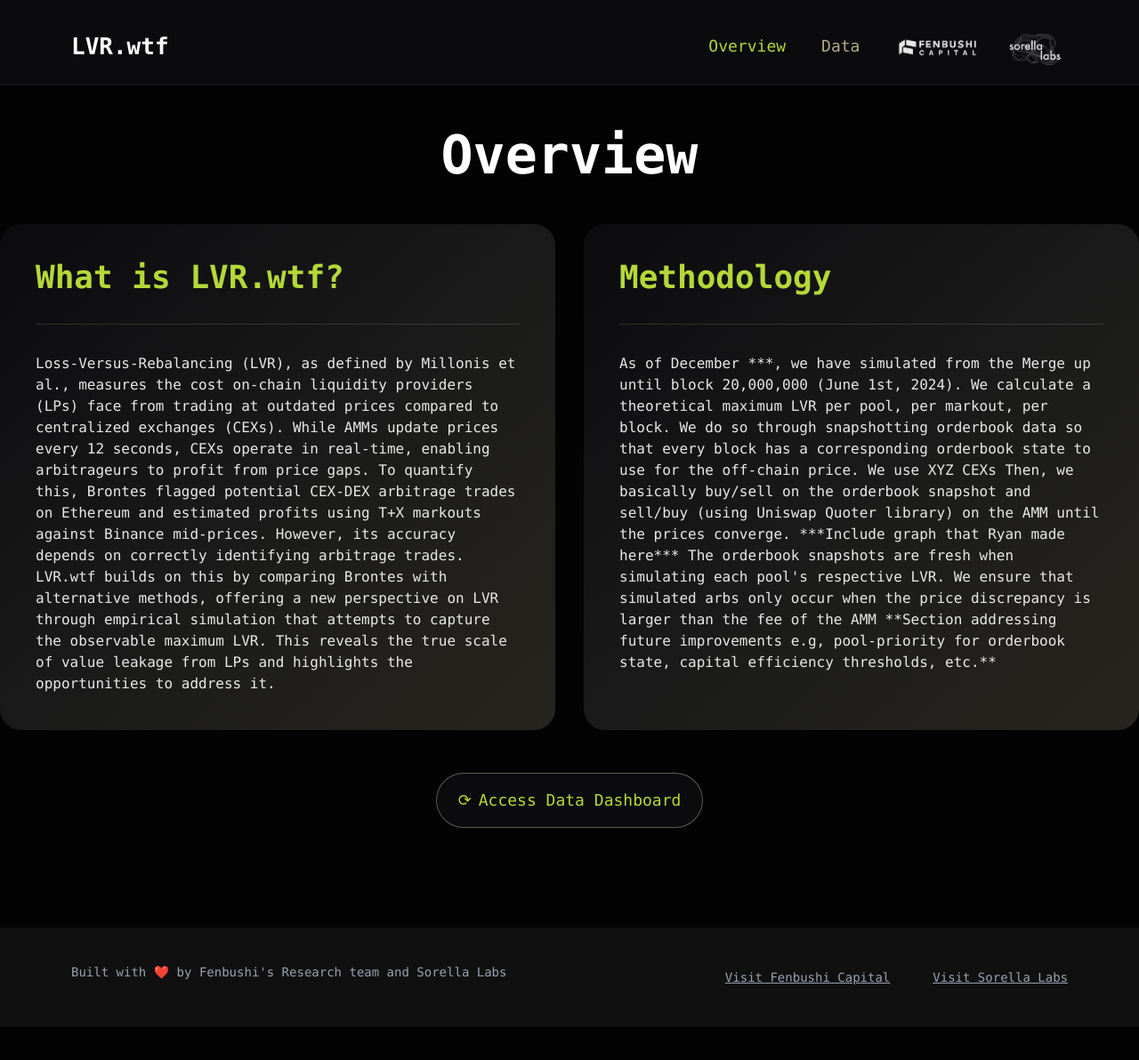
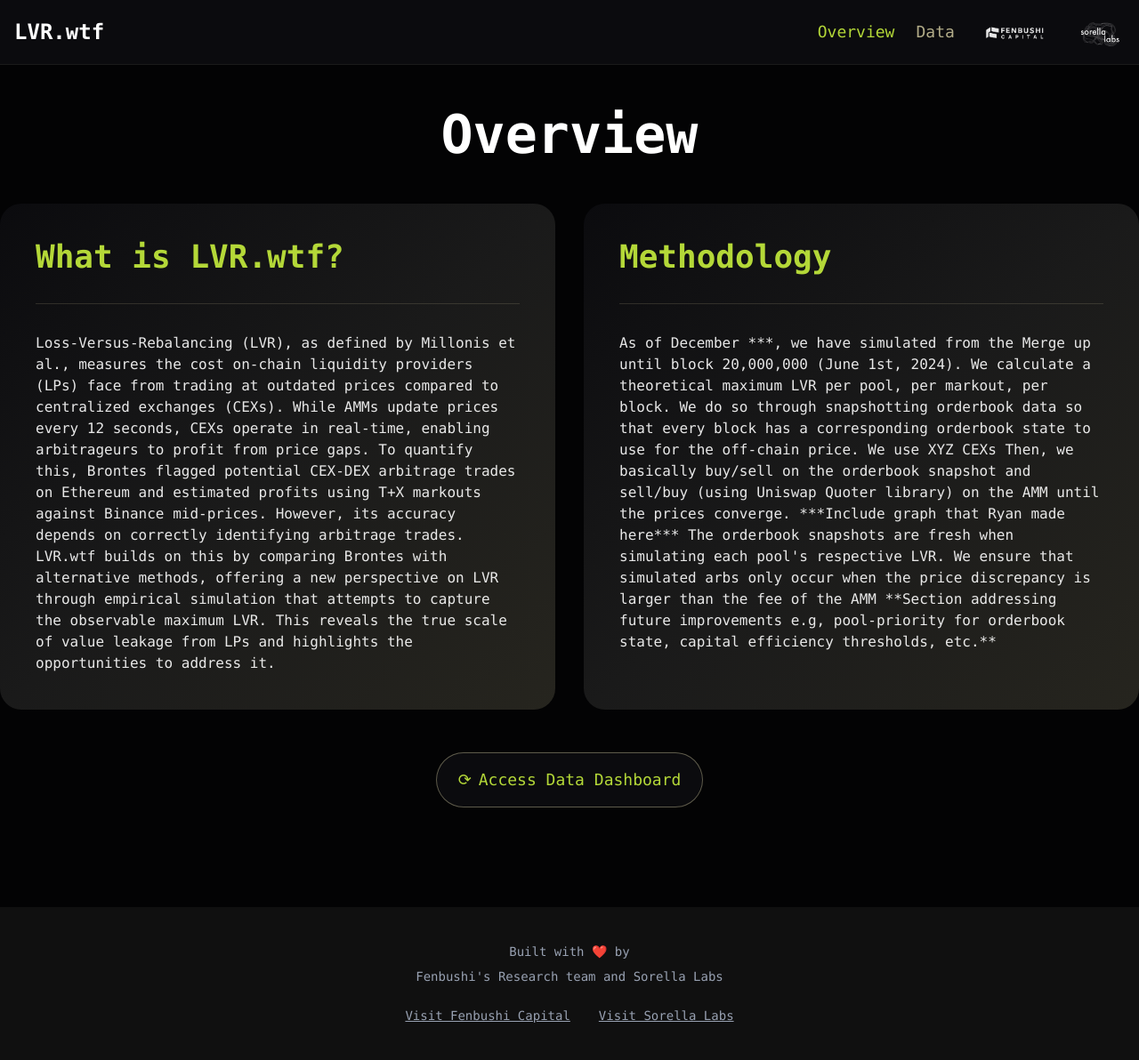
Before and after one commit to 0xknxwledge/lvr.wtf, a React (Create React App) app: page / in a window 1280 px wide. Shown: the whole page at 89% size. Before the commit the page ends 1155 px from the top, so only its background shows below. Built offline with nearby package versions, Linux system fonts and the light colour scheme.

Commit message:
sticky navbar + cleaner mobile view

```diff
--- a/src/components/datalayout.tsx
+++ b/src/components/datalayout.tsx
@@ -1,20 +1,51 @@
 import React from 'react';
-import SidebarNavigation from './sidebar';
+import { Link, useLocation } from 'react-router-dom';
 
 interface DataLayoutProps {
   children: React.ReactNode;
 }
 
 function DataLayout({ children }: DataLayoutProps) {
+  const location = useLocation();
+
+  const navItems = [
+    { name: 'Overview', path: '/' },
+    { name: 'Aggregate', path: '/aggregate' },
+    { name: 'Pool', path: '/pool' },
+    { name: 'Category', path: '/category' },
+  ];
+
   return (
     <div className="font-['Menlo'] flex bg-[#030304] min-h-screen">
-      {/* Fixed width sidebar */}
-      <div className="fixed w-64">
-        <SidebarNavigation />
+      {/* Fixed width sidebar - visible on desktop, hidden on mobile */}
+      <div className="hidden lg:block fixed w-64">
+        <nav className="bg-[#030304] w-64 h-screen">
+          <div className="p-4">
+            <ul>
+              {navItems.slice(1).map((item) => (
+                <li key={item.name} className="mb-4 relative">
+                  <Link
+                    to={item.path}
+                    className={`block py-2 px-4 text-lg transition-all duration-200 ${
+                      location.pathname === item.path
+                        ? 'text-[#b4d838] font-semibold'
+                        : 'text-[#B2AC88] hover:text-[#8B9556]'
+                    }`}
+                  >
+                    {item.name}
+                    {location.pathname === item.path && (
+                      <div className="absolute left-0 top-0 bottom-0 w-1 bg-[#b4d838]" />
+                    )}
+                  </Link>
+                </li>
+              ))}
+            </ul>
+          </div>
+        </nav>
       </div>
 
-      {/* Main content area with consistent margin */}
-      <div className="flex-1 ml-64">
+      {/* Main content area with margin for desktop sidebar */}
+      <div className="flex-1 lg:ml-64">
         <main>
           {children}
         </main>
--- a/src/components/footer.tsx
+++ b/src/components/footer.tsx
@@ -3,15 +3,21 @@ import React from 'react';
 const Footer: React.FC = () => {
   return (
     <footer className="font-['Menlo'] mt-16">
-      <div className="bg-[#101010] px-20 py-10">
-        <div className="flex justify-between items-center">
-          <div>
-            <p className="text-[#98a1b2] text-sm mb-3">Built with ❤️ by Fenbushi's Research team and Sorella Labs</p>
+      <div className="bg-[#101010] px-4 md:px-20 py-10">
+        <div className="flex flex-col items-center space-y-6">
+          <div className="flex flex-col space-y-2">
+            <p className="text-[#98a1b2] text-sm text-center">
+              Built with <span className="text-red-500">❤️</span> by
+            </p>
+            <p className="text-[#98a1b2] text-sm text-center">
+              Fenbushi's Research team and Sorella Labs
+            </p>
           </div>
-          <div className="flex gap-12">
+
+          <div className="flex gap-8">
             <a
               href="https://fenbushi.vc/"
-              className="text-[#98a1b2] text-sm underline"
+              className="text-[#98a1b2] text-sm underline hover:text-[#b4d838] transition-colors duration-200"
               target="_blank"
               rel="noopener noreferrer"
             >
@@ -19,7 +25,7 @@ const Footer: React.FC = () => {
             </a>
             <a
               href="https://sorellalabs.xyz/"
-              className="text-[#98a1b2] text-sm underline"
+              className="text-[#98a1b2] text-sm underline hover:text-[#b4d838] transition-colors duration-200"
               target="_blank"
               rel="noopener noreferrer"
             >
--- a/src/components/mobilenav.tsx
+++ /dev/null
@@ -1,96 +0,0 @@
-import React, { useState } from 'react';
-import { Link, useLocation } from 'react-router-dom';
-import { Menu, X } from 'lucide-react';
-
-const MobileNavigation = () => {
-  const [isOpen, setIsOpen] = useState(false);
-  const location = useLocation();
-
-  const navItems = [
-    { name: 'Overview', path: '/' },
-    { name: 'Aggregate', path: '/aggregate' },
-    { name: 'Pool', path: '/pool' },
-    { name: 'Category', path: '/category' },
-  ];
-
-  const toggleMenu = () => setIsOpen(!isOpen);
-
-  return (
-    <div className="lg:hidden">
-      <button
-        onClick={toggleMenu}
-        className="p-2 text-white hover:text-[#b4d838] transition-colors duration-200"
-      >
-        {isOpen ? <X size={24} /> : <Menu size={24} />}
-      </button>
-
-      {isOpen && (
-        <div className="fixed inset-0 z-50 bg-[#0b0b0e]">
-          <div className="flex flex-col h-full">
-            {/* Header */}
-            <div className="flex justify-between items-center p-6 border-b border-[#1a1a1a]">
-              <Link
-                to="/"
-                className="text-2xl font-semibold text-white"
-                onClick={() => setIsOpen(false)}
-              >
-                LVR.wtf
-              </Link>
-              <button
-                onClick={toggleMenu}
-                className="p-2 text-white hover:text-[#b4d838] transition-colors duration-200"
-              >
-                <X size={24} />
-              </button>
-            </div>
-
-            {/* Navigation Links */}
-            <nav className="flex-1 overflow-y-auto py-6">
-              <ul className="space-y-4">
-                {navItems.map((item) => (
-                  <li key={item.name}>
-                    <Link
-                      to={item.path}
-                      onClick={() => setIsOpen(false)}
-                      className={`block px-6 py-3 text-lg ${
-                        location.pathname === item.path
-                          ? 'text-[#b4d838] bg-[#1a1a1a]'
-                          : 'text-white hover:text-[#b4d838]'
-                      }`}
-                    >
-                      {item.name}
-                    </Link>
-                  </li>
-                ))}
-              </ul>
-            </nav>
-
-            {/* Footer Links */}
-            <div className="p-6 border-t border-[#1a1a1a]">
-              <div className="flex flex-col space-y-4">
-                <a
-                  href="https://fenbushi.vc"
-                  target="_blank"
-                  rel="noopener noreferrer"
-                  className="text-[#B2AC88] hover:text-[#b4d838] text-center"
-                >
-                  Visit Fenbushi Capital
-                </a>
-                <a
-                  href="https://sorellalabs.xyz"
-                  target="_blank"
-                  rel="noopener noreferrer"
-                  className="text-[#B2AC88] hover:text-[#b4d838] text-center"
-                >
-                  Visit Sorella Labs
-                </a>
-              </div>
-            </div>
-          </div>
-        </div>
-      )}
-    </div>
-  );
-};
-
-export default MobileNavigation;
--- a/src/components/navbar.tsx
+++ b/src/components/navbar.tsx
@@ -1,48 +1,98 @@
-import React from 'react';
+import React, { useState } from 'react';
 import { Link, useLocation } from 'react-router-dom';
-import MobileNavigation from './mobilenav';
+import { Menu, X } from 'lucide-react';
 
-function NavBar() {
+const MobileNavigation = ({ isOpen, setIsOpen }: { isOpen: boolean; setIsOpen: (isOpen: boolean) => void }) => {
   const location = useLocation();
+  const isOverviewPage = location.pathname === '/';
+
+  const navItems = isOverviewPage ? [
+    { name: 'Overview', path: '/' },
+    { name: 'Data', path: '/aggregate' }
+  ] : [
+    { name: 'Overview', path: '/' },
+    { name: 'Aggregate', path: '/aggregate' },
+    { name: 'Pool', path: '/pool' },
+    { name: 'Category', path: '/category' }
+  ];
 
   return (
-      <nav className="font-['Menlo'] w-full h-auto md:h-24 px-4 md:px-20 py-4 md:py-6 bg-[#0b0b0e] border-b border-[#1a1a1a]">
-        <div className="flex justify-between items-center">
-          {/* Logo - visible on all screens */}
-          <div className="text-white text-xl md:text-[26px] font-semibold font-['General Sans'] leading-tight">
-            <Link to="/">LVR.wtf</Link>
+    <div className={`fixed inset-0 z-40 bg-[#0b0b0e] pt-14 transform transition-transform duration-300 ${
+      isOpen ? 'translate-x-0' : '-translate-x-full'
+    }`}>
+      <nav className="h-full flex flex-col font-['Menlo']">
+        <div className="flex-1 py-6">
+          <ul className="space-y-2">
+            {navItems.map((item) => (
+              <li key={item.name} className="relative">
+                <Link
+                  to={item.path}
+                  onClick={() => setIsOpen(false)}
+                  className={`block px-6 py-3 text-lg ${
+                    location.pathname === item.path
+                      ? 'text-[#b4d838] bg-[#1a1a1a]'
+                      : 'text-white hover:text-[#b4d838]'
+                  }`}
+                >
+                  {item.name}
+                  {location.pathname === item.path && (
+                    <div className="absolute left-0 top-0 bottom-0 w-1 bg-[#b4d838]" />
+                  )}
+                </Link>
+              </li>
+            ))}
+          </ul>
         </div>
+      </nav>
+    </div>
+  );
+};
 
-          {/* Desktop Navigation - hidden on mobile */}
-          <div className="hidden lg:flex h-14 justify-between items-center">
-            <div className="h-5 flex justify-center items-center gap-10">
+const NavBar = () => {
+  const [isOpen, setIsOpen] = useState(false);
+  const location = useLocation();
+  const isOverviewPage = location.pathname === '/';
+
+  return (
+    <header className="sticky top-0 z-50 bg-[#0b0b0e] border-b border-[#1a1a1a] font-['Menlo']">
+      <div className="max-w-7xl mx-auto flex items-center justify-between px-4 py-3">
+        {/* Left section with logo */}
+        <Link to="/" className="text-2xl font-semibold text-white">
+          LVR.wtf
+        </Link>
+
+        {/* Right section with navigation and partner logos */}
+        <div className="flex items-center space-x-8">
+          {/* Desktop Navigation Links */}
+          <div className="hidden lg:flex items-center space-x-6">
             <Link
               to="/"
-                className={`text-lg font-medium font-['General Sans'] leading-tight transition-colors duration-200
-                  ${location.pathname === '/'
+              className={`text-lg ${
+                location.pathname === '/'
                   ? 'text-[#b4d838]'
-                    : 'text-[#B2AC88] hover:text-[#8B9556]'}`}
+                  : 'text-[#B2AC88] hover:text-[#b4d838] transition-colors duration-200'
+              }`}
             >
               Overview
             </Link>
             <Link
               to="/aggregate"
-                className={`text-lg font-medium font-['General Sans'] leading-tight transition-colors duration-200
-                  ${location.pathname !== '/'
+              className={`text-lg ${
+                location.pathname.includes('/aggregate') || location.pathname.includes('/pool') || location.pathname.includes('/category')
                   ? 'text-[#b4d838]'
-                    : 'text-[#B2AC88] hover:text-[#8B9556]'}`}
+                  : 'text-[#B2AC88] hover:text-[#b4d838] transition-colors duration-200'
+              }`}
             >
               Data
             </Link>
           </div>
 
-            {/* Partner logos - desktop only */}
-            <div className="ml-10 flex items-center gap-6">
+          {/* Partner Logos */}
           <a
             href="https://fenbushi.vc"
             target="_blank"
             rel="noopener noreferrer"
-                className="h-16 opacity-90 hover:opacity-100 transition-opacity duration-200"
+            className="h-12 opacity-90 hover:opacity-100 transition-opacity duration-200"
           >
             <img
               src="/fenbushi_white.png"
@@ -54,7 +104,7 @@ function NavBar() {
             href="https://sorellalabs.xyz"
             target="_blank"
             rel="noopener noreferrer"
-                className="h-16 opacity-90 hover:opacity-100 transition-opacity duration-200"
+            className="h-12 opacity-90 hover:opacity-100 transition-opacity duration-200"
           >
             <img
               src="/sorella.png"
@@ -62,16 +112,23 @@ function NavBar() {
               className="h-full"
             />
           </a>
+
+          {/* Mobile Menu Button */}
+          <button
+            onClick={() => setIsOpen(!isOpen)}
+            className="lg:hidden p-2 text-white hover:text-[#b4d838] transition-colors duration-200"
+          >
+            {isOpen ? <X size={24} /> : <Menu size={24} />}
+          </button>
         </div>
       </div>
 
-          {/* Mobile Navigation - visible only on mobile/tablet */}
+      {/* Mobile Navigation */}
       <div className="lg:hidden">
-            <MobileNavigation />
+        <MobileNavigation isOpen={isOpen} setIsOpen={setIsOpen} />
       </div>
-        </div>
-      </nav>
+    </header>
   );
-}
+};
 
 export default NavBar;
--- a/src/pages/category.tsx
+++ b/src/pages/category.tsx
@@ -66,7 +66,7 @@ const Category: React.FC = () => {
               items={[
                 'USDC/WETH (0.05% fee)',
                 'USDC/WETH (0.30% fee)',
-                'WETH/USDC (Uniswap v2)'
+                'WETH/USDC (Uniswap V2)'
               ]}
             />
           </div>
@@ -78,7 +78,7 @@ const Category: React.FC = () => {
                 'WETH/USDT (0.01% fee)',
                 'WETH/USDT (0.05% fee)',
                 'WETH/USDT (0.30% fee)',
-                'USDT/WETH (Uniswap v2)'
+                'USDT/WETH (Uniswap V2)'
               ]}
             />
             <CategorySection
@@ -103,7 +103,7 @@ const Category: React.FC = () => {
               items={[
                 'UNI/WETH (0.30% fee)',
                 'PEPE/WETH (0.30% fee)',
-                'PEPE/WETH (Uniswap v2)',
+                'PEPE/WETH (Uniswap V2)',
                 'LINK/WETH (0.30% fee)'
               ]}
             />
--- a/src/pages/pool.tsx
+++ b/src/pages/pool.tsx
@@ -36,7 +36,7 @@ const Pool: React.FC = () => {
 
         <div className="font-['Menlo'] mt-4 mb-12 text-center">
           <p className="text-sm text-[#B2AC88]/80">
-            *For the interquartile plot, we estimated percentile values through the TDigest algorithm and excluded blocks with zero simulated/observed LVR from the estimated distrbution.
+            *For the interquartile plot, we estimate percentile values through the t-digest algorithm and excluded blocks with zero simulated/observed LVR from the estimated distrbution.
             For the bandplot, we excluded days (i.e, 7200-block-long chunks starting from the Merge block) that had zero simulated/observed LVR.
           </p>
         </div>
```
Also changed, not shown: 2 other files (tests, documents, lock files or other folders). Lines whose indentation alone changed are shown as unchanged.
